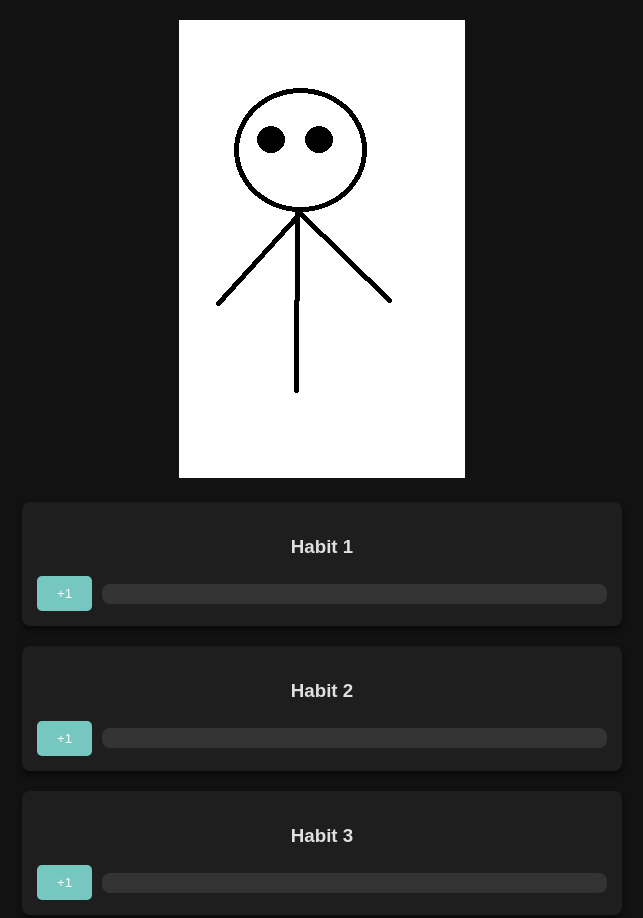
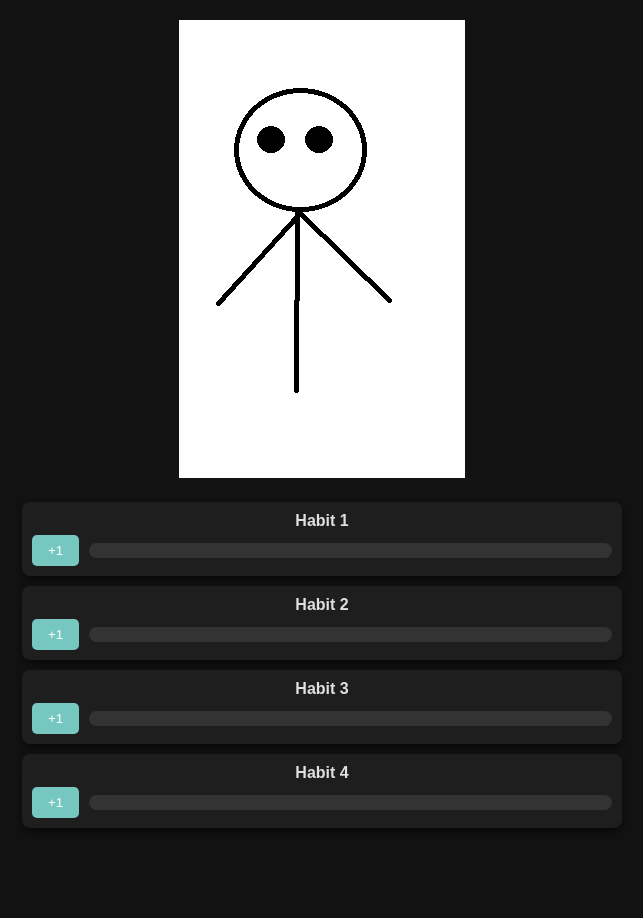
Before and after one commit to mihaiSAG/progress, a plain HTML site: page index.html in a window 1280 px wide. Shown: the top 918 px of the page, without its empty margins (318-961 px from the left). After the commit the page ends 848 px from the top, so only its background shows below. Drawn offline with Linux system fonts and the light colour scheme; grey boxes are pictures that could not be loaded.

Commit message:
more compact

```diff
--- a/styles.css
+++ b/styles.css
@@ -19,14 +19,20 @@ body {
 .habit-container {
     display: flex;
     flex-direction: column;
-    gap: 20px;
+    gap: 10px; /* Reduced gap between habits */
 }
 
 .habit {
     background: #1e1e1e; /* Darker background for habit cards */
-    padding: 15px;
+    padding: 10px; /* Reduced padding */
     border-radius: 8px;
     box-shadow: 0 4px 6px rgba(0, 0, 0, 0.5); /* Softer shadow */
+}
+
+/* Smaller h3 Styling */
+.habit h3 {
+    font-size: 16px; /* Reduced font size */
+    margin: 0 0 5px 0; /* Reduced bottom margin */
 }
 
 .progress-section {
@@ -38,7 +44,7 @@ body {
     background-color: #333; /* Dark background for progress bar */
     border-radius: 8px;
     overflow: hidden;
-    height: 20px;
+    height: 15px; /* Reduced height */
     width: 100%;
     margin-left: 10px;
     position: relative;
@@ -53,7 +59,7 @@ body {
 
 /* Button Styles */
 button {
-    padding: 10px 20px;
+    padding: 8px 16px; /* Reduced button size */
     background-color: #76c7c0; /* Button color remains the same for contrast */
     color: white;
     border: none;
```
